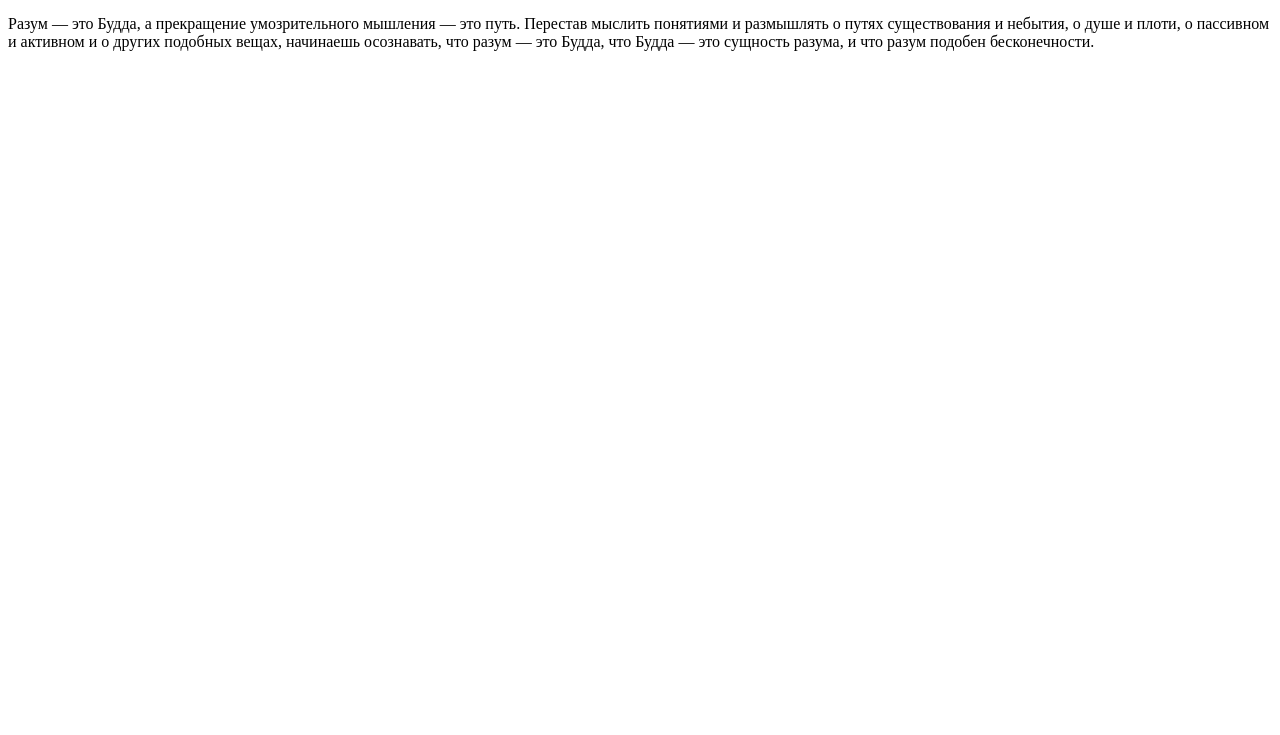
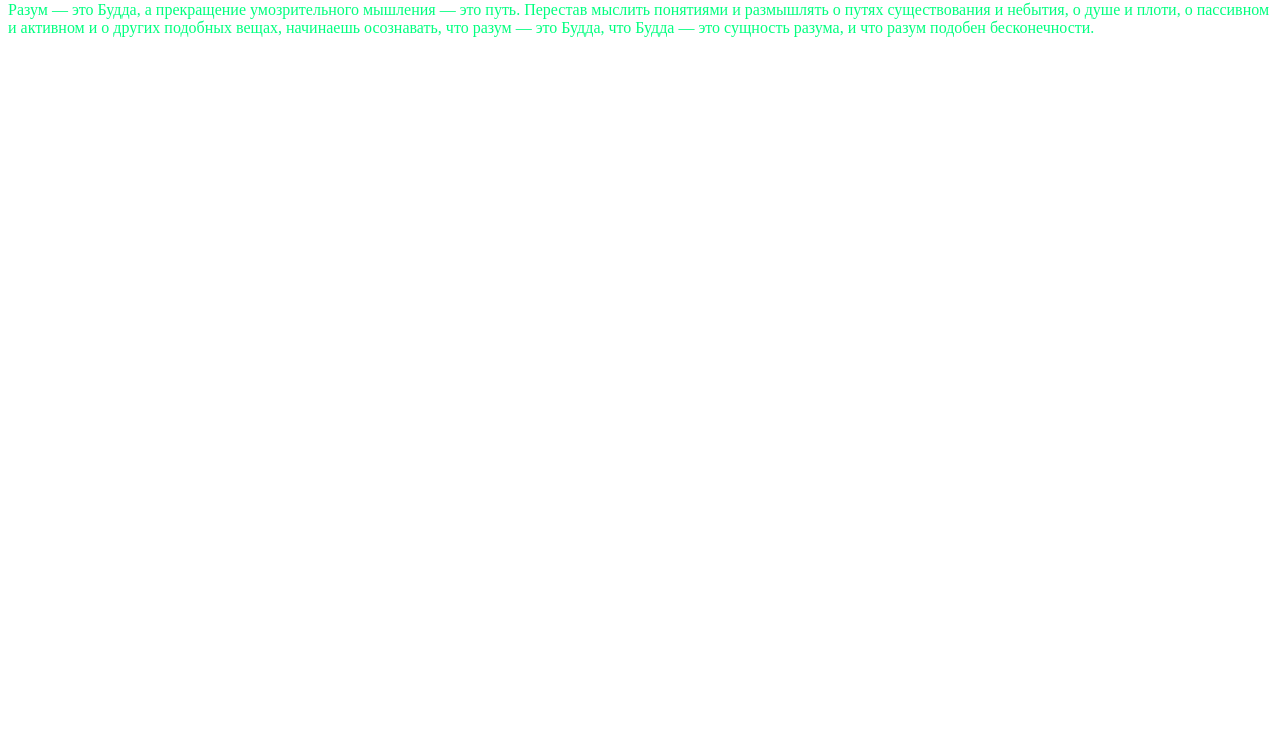
Before and after one commit to gerry2923/testsite, a plain HTML site: page index.html in a window 1280 px wide. Shown: the part 65-800 px from the top of the page. Drawn offline with Linux system fonts and the light colour scheme.

Commit message:
Update index.html

```diff
--- a/index.html
+++ b/index.html
@@ -1,4 +1,4 @@
-<!DOCTYPE html>
+
 <html>
  <head>
    <title>!DOCTYPE</title>
@@ -6,7 +6,7 @@
  </head>
  <body>
   <h1 style="color: blue;">Hellow world</h1>
-  <p style="color: ##00FF7F;">Разум — это Будда, а прекращение умозрительного мышления — это путь.
+  <p style="color: #00FF7F;">Разум — это Будда, а прекращение умозрительного мышления — это путь.
   Перестав мыслить понятиями и размышлять о путях существования и небытия,
   о душе и плоти, о пассивном и активном и о других подобных вещах,
   начинаешь осознавать, что разум — это Будда,
```
